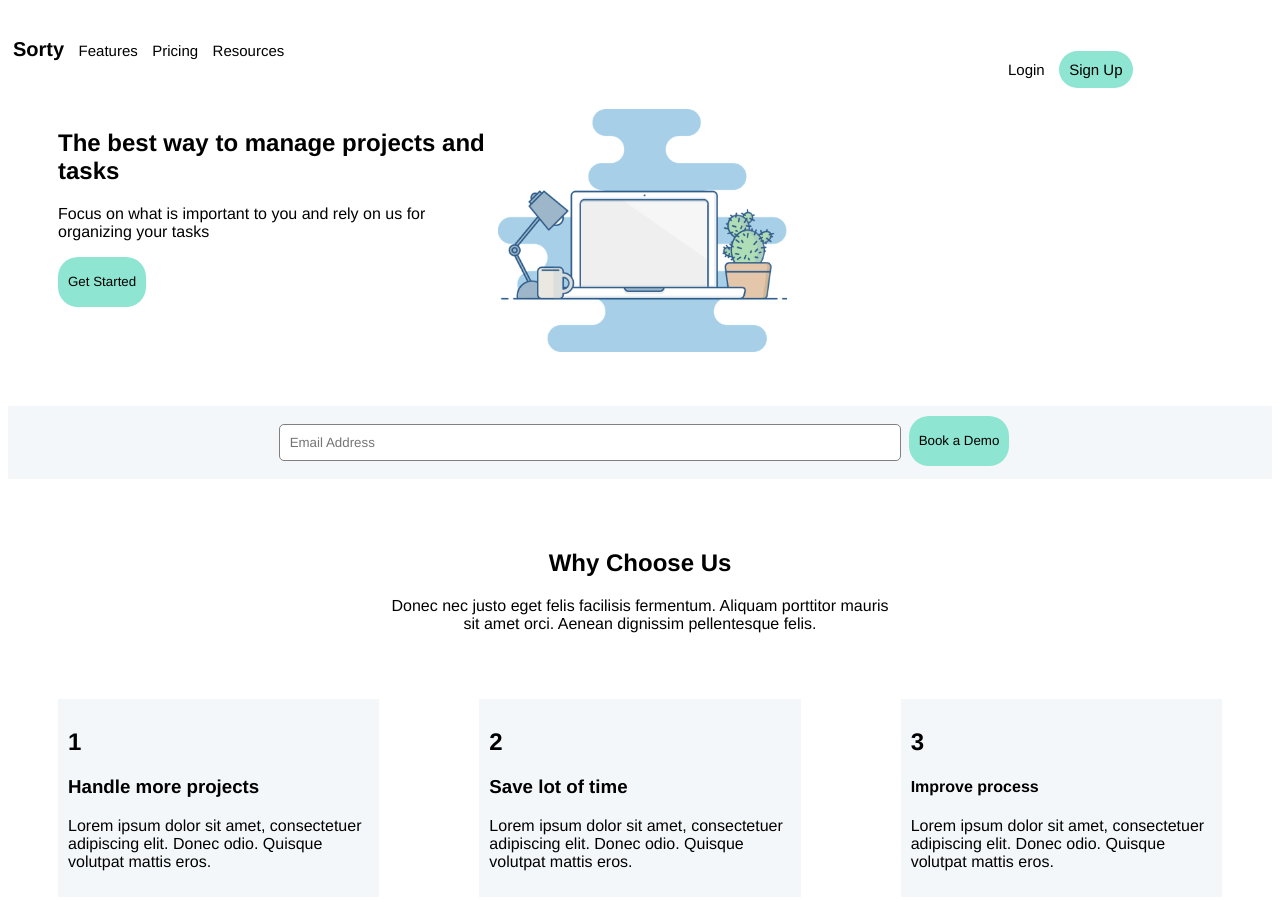
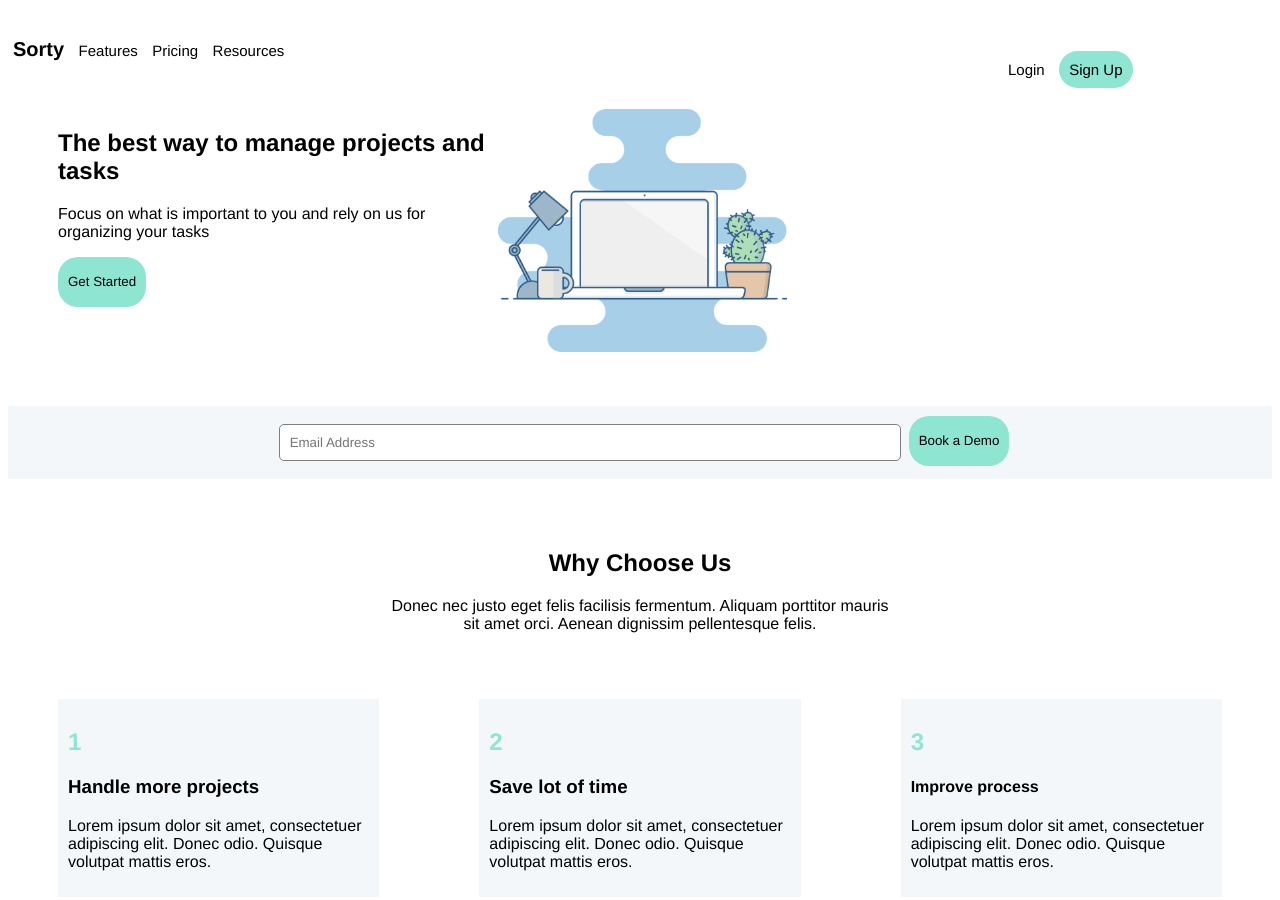
Before and after one commit to divyajomi08/divyajomi08.github.io, a plain HTML site: page css-assessment/Desktop Mockup/index.html in a window 1280 px wide. Shown: the top 900 px of the page. Drawn offline with Linux system fonts and the light colour scheme.

Commit message:
final commit

```diff
--- a/css-assessment/Desktop Mockup/index.html
+++ b/css-assessment/Desktop Mockup/index.html
@@ -41,7 +41,7 @@
     </div>
     <div class="container div4">
       <div>
-        <h2>1</h2>
+        <h2 class="heading">1</h2>
         <h3>Handle more projects</h3>
         <p>
           Lorem ipsum dolor sit amet, consectetuer adipiscing elit. Donec odio.
@@ -49,7 +49,7 @@
         </p>
       </div>
       <div>
-        <h2>2</h2>
+        <h2 class="heading">2</h2>
         <h3>Save lot of time</h3>
         <p>
           Lorem ipsum dolor sit amet, consectetuer adipiscing elit. Donec odio.
@@ -57,7 +57,7 @@
         </p>
       </div>
       <div>
-        <h2>3</h2>
+        <h2 class="heading">3</h2>
         <h4>Improve process</h4>
         <p>
           Lorem ipsum dolor sit amet, consectetuer adipiscing elit. Donec odio.
--- a/css-assessment/Desktop Mockup/style.css
+++ b/css-assessment/Desktop Mockup/style.css
@@ -114,6 +114,9 @@ img {
 #a4 {
   font-size: 12px;
 }
+.heading{
+  color: #8ee5d1;
+}
 @media screen and (max-width: 640px) {
   .container {
     flex-direction: column;
```
